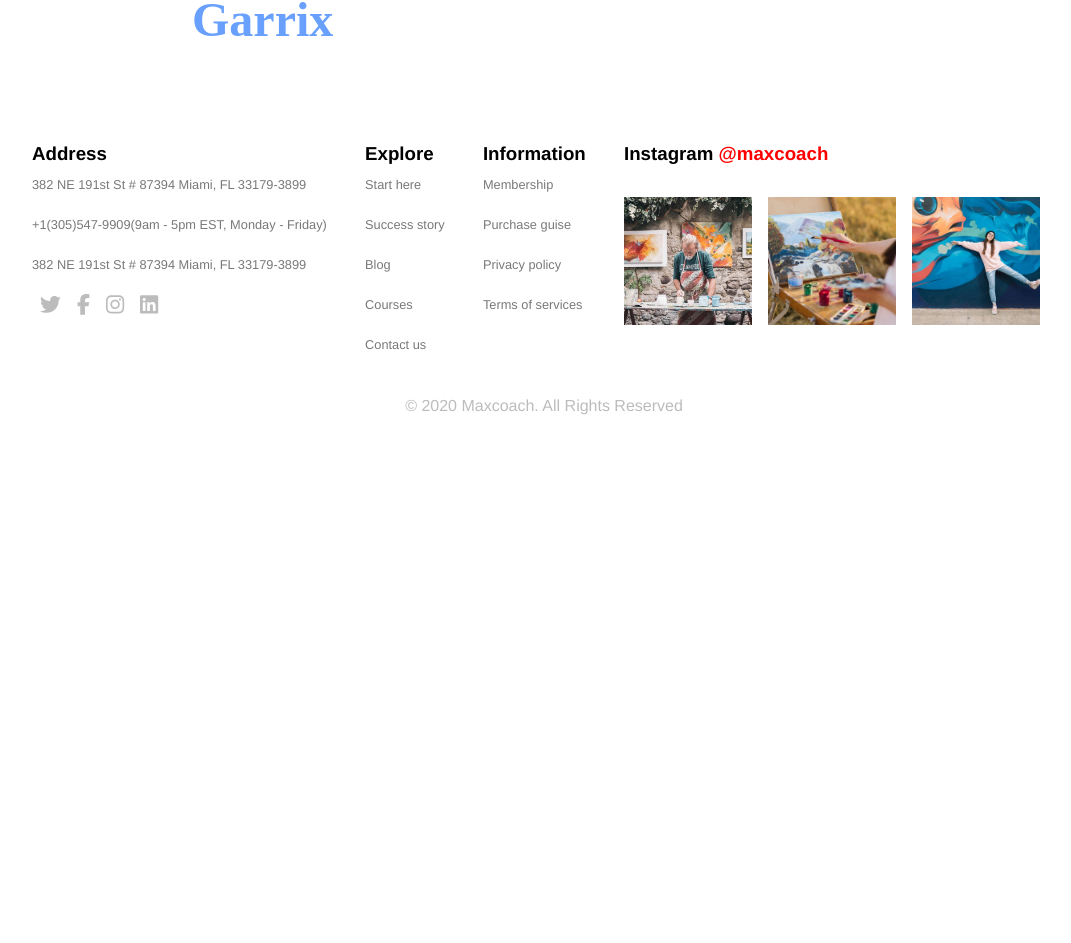
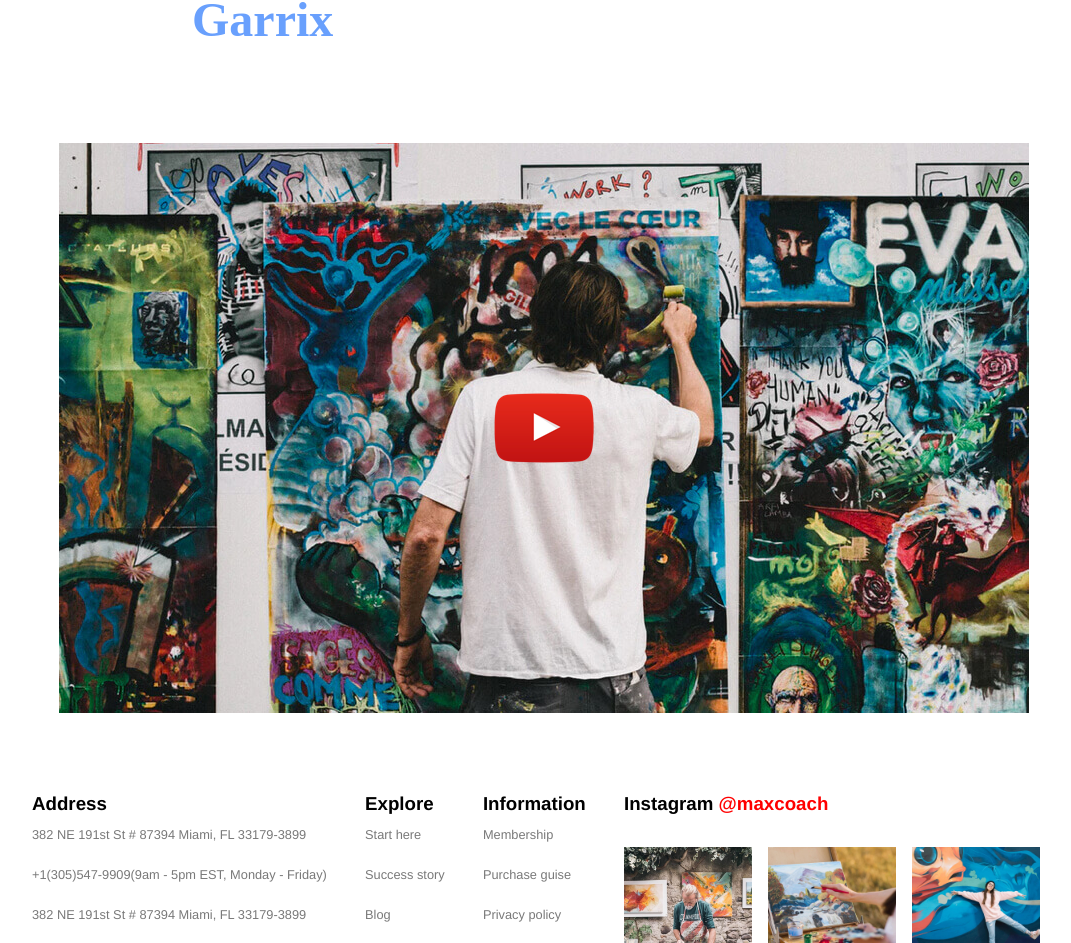
Before and after one commit to Elsti97/proj-html-vuejs, a Vue app: page / in a window 1280 px wide. Shown: the part 1490-2433 px from the top of the page, without its empty margins (96-1167 px from the left). Before the commit the page ends 1921 px from the top, so only its background shows below. Built offline with nearby package versions, Linux system fonts and the light colour scheme; a web font is replaced by a local one.

Commit message:
ContComp1 done

```diff
--- a/src/components/main_folder/ContComp1.vue
+++ b/src/components/main_folder/ContComp1.vue
@@ -94,7 +94,18 @@
       </div>
     </div>
     <!--* YT VIDEO -->
-    <div></div>
+    <div class="flex">
+      <img
+        class="img-yt"
+        src="../../assets/images/artist-video-poster.jpg"
+        alt="video yt"
+      />
+      <img
+        class="icon-yt"
+        src="../../assets/images/icon-youtube-play.png"
+        alt="icon yt"
+      />
+    </div>
   </div>
 </template>
 
@@ -143,14 +154,14 @@ button {
   padding: 1rem;
   border-radius: 0.3rem;
 }
-.container-cit{
+.container-cit {
   display: flex;
   width: 60%;
   margin: 5rem auto;
-  .width-40{
+  .width-40 {
     width: 40%;
   }
-  .width-60{
+  .width-60 {
     width: 60%;
     padding-left: 4rem;
     p {
@@ -158,7 +169,19 @@ button {
     }
   }
 }
-p{
+p {
   color: #797979;
 }
+.flex {
+  display: flex;
+  justify-content: center;
+  align-items: center;
+  position: relative;
+  .img-yt {
+    position: relative;
+  }
+  .icon-yt {
+    position: absolute;
+  }
+}
 </style>
```
